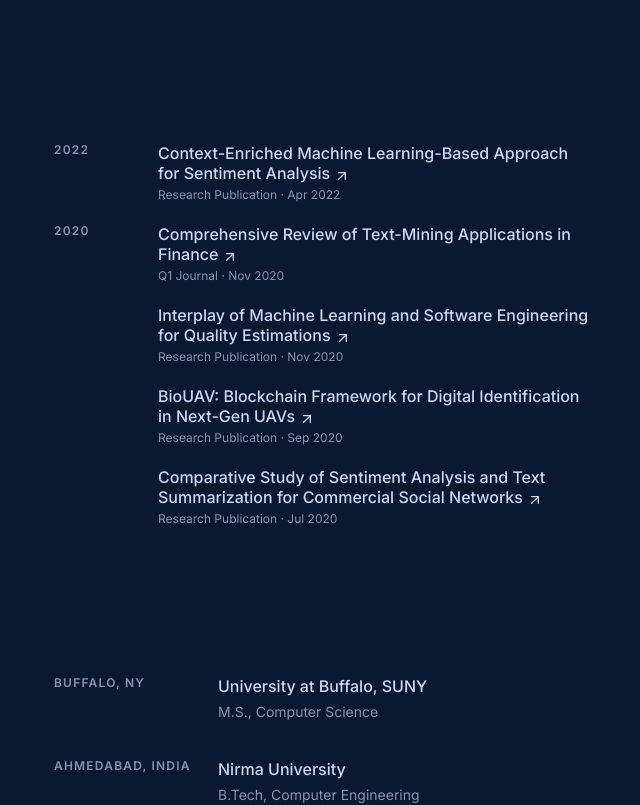
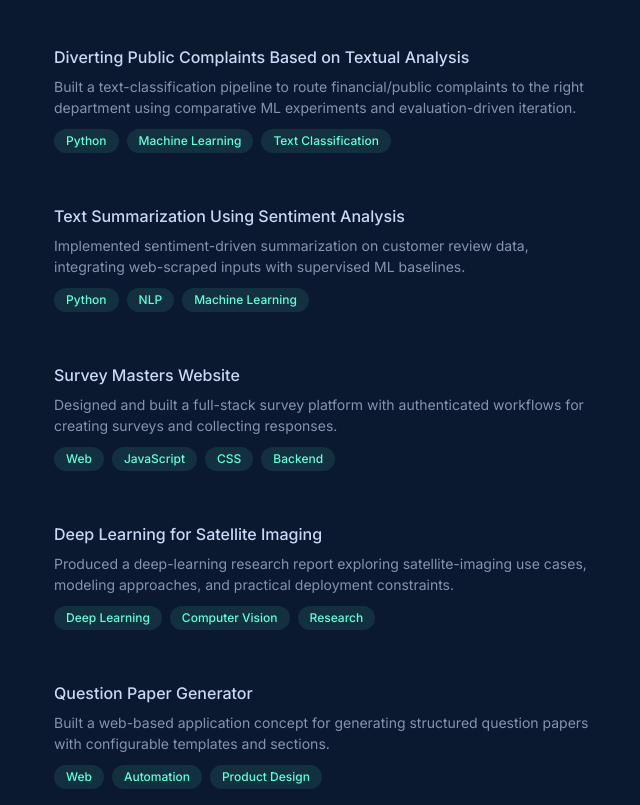
Before and after one commit to habubakar89/hamzaabubakar-site, a Next.js app: page / in a window 1280 px wide. Shown: the part 2960-3765 px from the top of the page, without its empty margins (594-1234 px from the left). Built offline with nearby package versions, Linux system fonts and the light colour scheme.

Commit message:
Restore all 7 projects to Projects section

```diff
--- a/src/data/site.ts
+++ b/src/data/site.ts
@@ -270,6 +270,46 @@
           "Privacy-preserving NLP pipeline for early depression and suicide-risk signals, combining social indicators and clinical questionnaires with a deployment-ready workflow.",
         tags: ["NLP", "Privacy", "Machine Learning", "AWS", "Python"],
       },
+      {
+        id: "proj-3",
+        name: "Diverting Public Complaints Based on Textual Analysis",
+        href: "https://github.com/habubakar89",
+        description:
+          "Built a text-classification pipeline to route financial/public complaints to the right department using comparative ML experiments and evaluation-driven iteration.",
+        tags: ["Python", "Machine Learning", "Text Classification"],
+      },
+      {
+        id: "proj-4",
+        name: "Text Summarization Using Sentiment Analysis",
+        href: "https://github.com/habubakar89",
+        description:
+          "Implemented sentiment-driven summarization on customer review data, integrating web-scraped inputs with supervised ML baselines.",
+        tags: ["Python", "NLP", "Machine Learning"],
+      },
+      {
+        id: "proj-5",
+        name: "Survey Masters Website",
+        href: "https://github.com/habubakar89",
+        description:
+          "Designed and built a full-stack survey platform with authenticated workflows for creating surveys and collecting responses.",
+        tags: ["Web", "JavaScript", "CSS", "Backend"],
+      },
+      {
+        id: "proj-6",
+        name: "Deep Learning for Satellite Imaging",
+        href: "https://github.com/habubakar89",
+        description:
+          "Produced a deep-learning research report exploring satellite-imaging use cases, modeling approaches, and practical deployment constraints.",
+        tags: ["Deep Learning", "Computer Vision", "Research"],
+      },
+      {
+        id: "proj-7",
+        name: "Question Paper Generator",
+        href: "https://github.com/habubakar89",
+        description:
+          "Built a web-based application concept for generating structured question papers with configurable templates and sections.",
+        tags: ["Web", "Automation", "Product Design"],
+      },
     ],
   },
 
```
